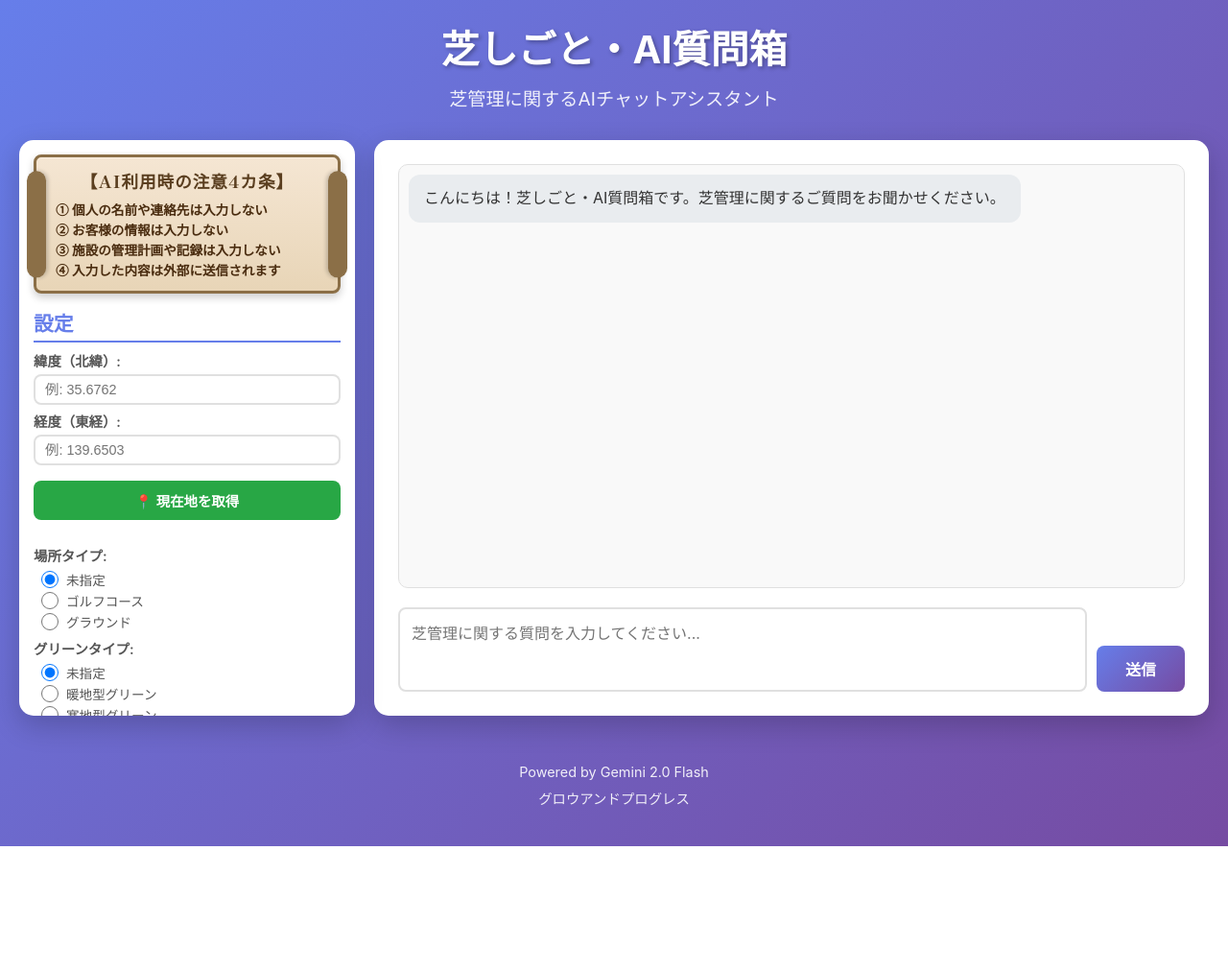
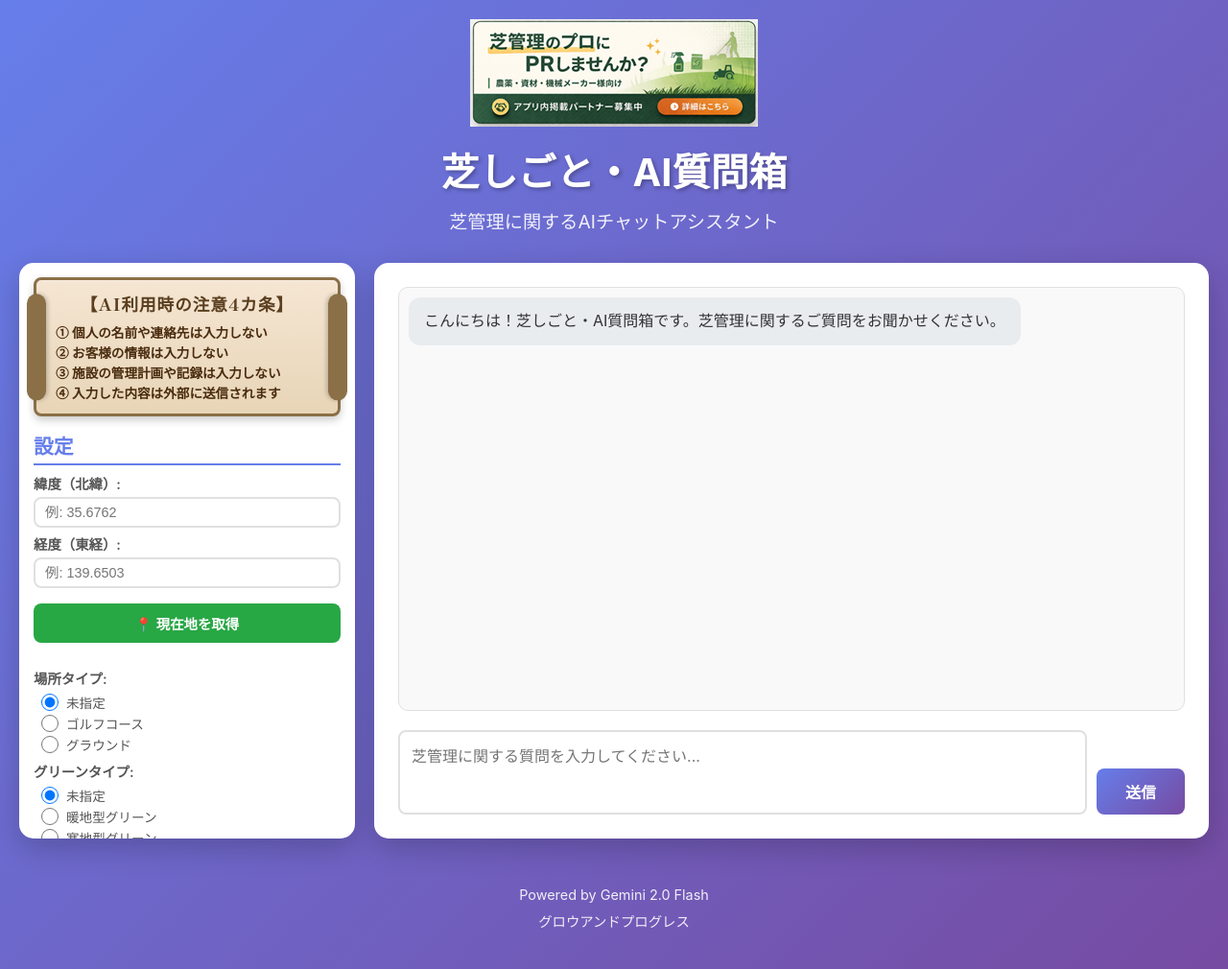
Before and after one commit to hitoshi4148/turf_advisor, a website: page public/index.html in a window 1280 px wide. Shown: the whole page at 96% size. Before the commit the page ends 882 px from the top, so only its background shows below. Drawn offline with nearby package versions, Linux system fonts and the light colour scheme.

Commit message:
Add PR banner link and styles

```diff
--- a/public/index.html
+++ b/public/index.html
@@ -25,6 +25,9 @@
 </head>
 <body>
     <div class="container">
+        <a class="pr-banner-link" href="https://www.turf-tools.jp/services-4" target="_blank" rel="noopener noreferrer">
+            <img class="pr-banner-img" src="banner_pr_size1.png" alt="芝管理のプロにPRしませんか？ 農薬・資材・機械メーカー様向け アプリ内掲載パートナー募集中" width="300" height="112">
+        </a>
         <header>
             <h1>芝しごと・AI質問箱</h1>
             <p class="subtitle">芝管理に関するAIチャットアシスタント</p>
--- a/public/style.css
+++ b/public/style.css
@@ -15,6 +15,22 @@ body {
 .container {
     max-width: 1400px;
     margin: 0 auto;
+}
+
+.pr-banner-link {
+    display: block;
+    width: fit-content;
+    max-width: 100%;
+    margin: 0 auto 16px;
+    line-height: 0;
+}
+
+.pr-banner-img {
+    display: block;
+    width: 300px;
+    height: 112px;
+    max-width: 300px;
+    max-height: 112px;
 }
 
 header {
```
Also changed, not shown: public/banner_pr_size1.png (added).
